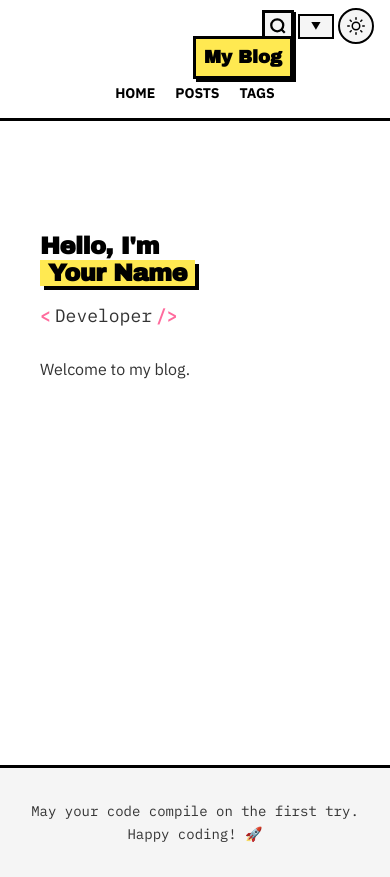
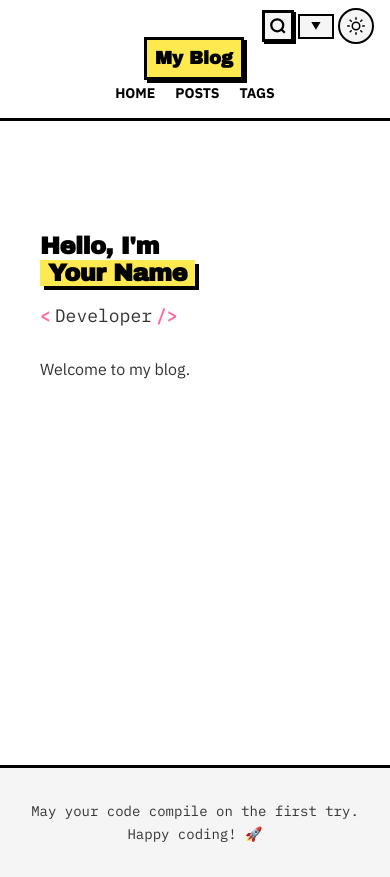
Before and after one commit to 7loro/7loro.github.io, an Astro site: page / in a window 390 px wide. In both pictures the pointer is over the link "My Blog". Built offline with nearby package versions, Linux system fonts and the light colour scheme; Astro itself is replaced by a stand-in of ours.

Commit message:
fix: preserve center alignment on mobile header logo hover

```diff
--- a/src/layouts/BaseLayout.astro
+++ b/src/layouts/BaseLayout.astro
@@ -186,6 +186,7 @@ const htmlLang = getLocale() === 'ko' ? 'ko' : 'en';
     }
 
     .header__logo:hover {
+      transform: translateX(-50%) translate(-1px, -1px);
       box-shadow: 3px 3px 0 var(--shadow-color);
     }
 
```
